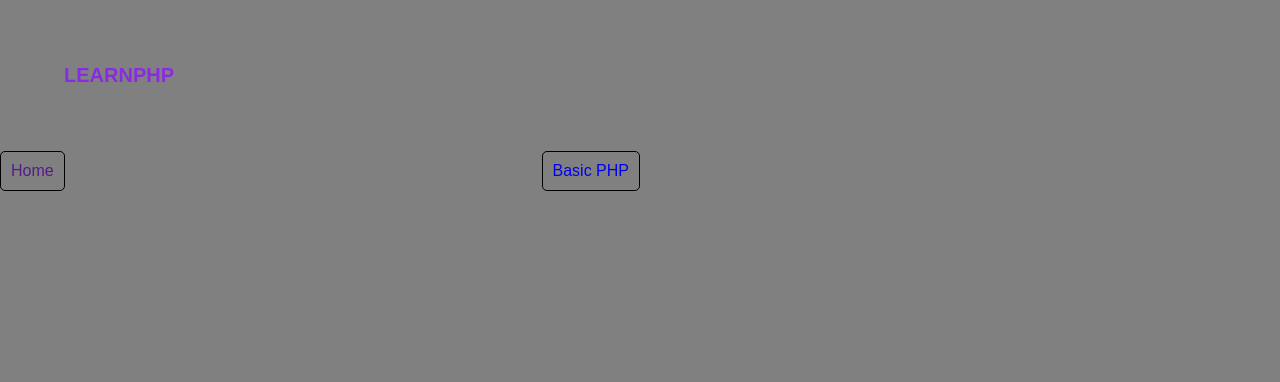
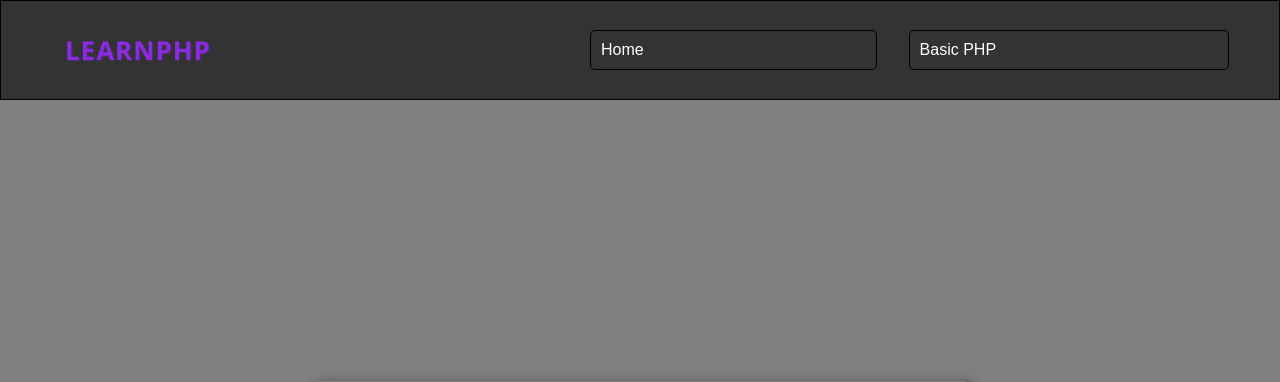
Before and after one commit to lutherdev/AD-Task-2, a PHP site: page / in a window 1280 px wide. Shown: the top 382 px of the page. Run offline with PHP 8.4, Linux system fonts and the light colour scheme.

Commit message:
style (landing page): added more styles to sitename and replaced header to navbar

```diff
--- a/assets/css/example.css
+++ b/assets/css/example.css
@@ -10,7 +10,7 @@ body {
     color: black;
 }
 
-#header{
+#navbar{
     display: flex;
     flex-direction: row;
     justify-content: space-between;
@@ -23,8 +23,11 @@ body {
 
 .sitename{
     color: blueviolet;
-    font-size: 20px;
+    font-size: 26px;
     font-weight: bold;
+    letter-spacing: 1px;
+    font-family: 'Segoe UI', 'Segoe UI', Tahoma, Geneva, Verdana, sans-serif;
+    text-shadow: 1px 1px 2px rgba(138, 43, 226, 0.3);
     padding: 5%;
 }
 
@@ -44,14 +47,14 @@ body {
     text-decoration: none;
 }
 
-#header .buttons a{
+#navbar .buttons a{
     color: white;
     text-decoration: none;
     border: 1px solid black;
     flex-grow: 1;
 }
 
-#header .buttons a:hover{
+#navbar .buttons a:hover{
     transition: 0.5s;
     color:blueviolet;
 }
```
